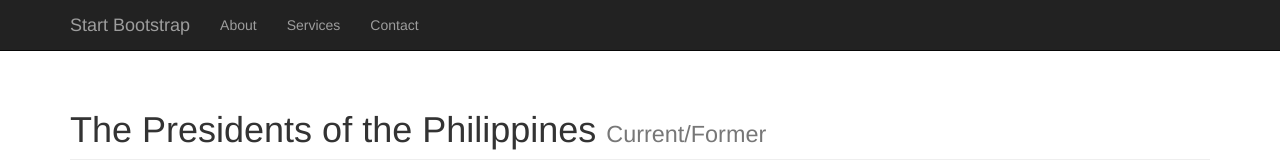
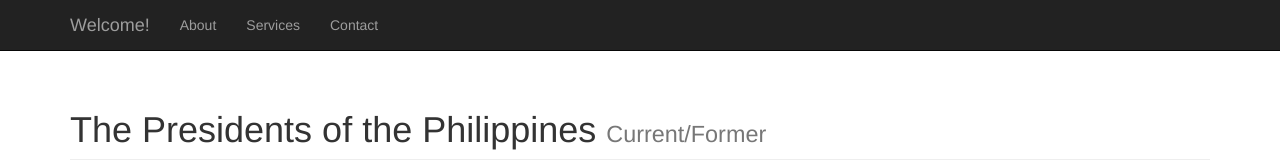
Before and after one commit to darylhahaha/1col.io, a plain HTML site: page index.html in a window 1280 px wide. Shown: the top 160 px of the page. Drawn offline with Linux system fonts and the light colour scheme.

Commit message:
Add files via upload

```diff
--- a/index.html
+++ b/index.html
@@ -39,7 +39,7 @@
                     <span class="icon-bar"></span>
                     <span class="icon-bar"></span>
                 </button>
-                <a class="navbar-brand" href="#">Start Bootstrap</a>
+                <a class="navbar-brand" href="#">Welcome!</a>
             </div>
             <!-- Collect the nav links, forms, and other content for toggling -->
             <div class="collapse navbar-collapse" id="bs-example-navbar-collapse-1">
```
